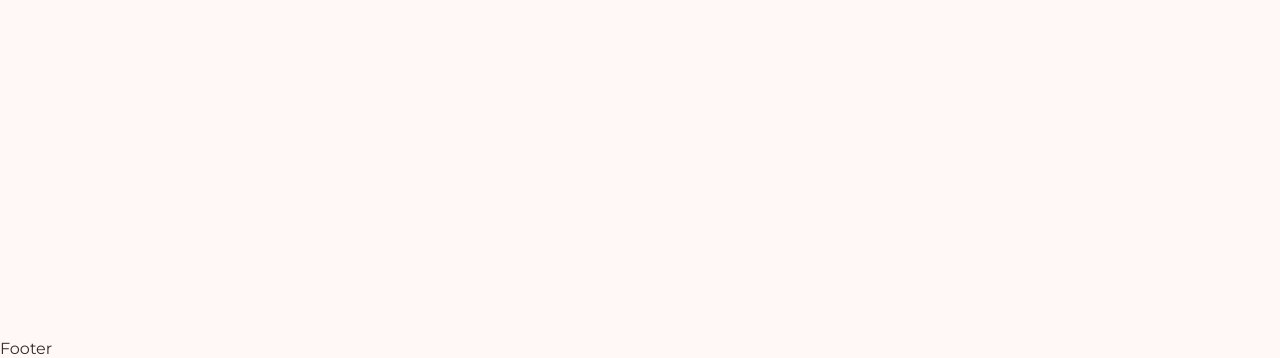
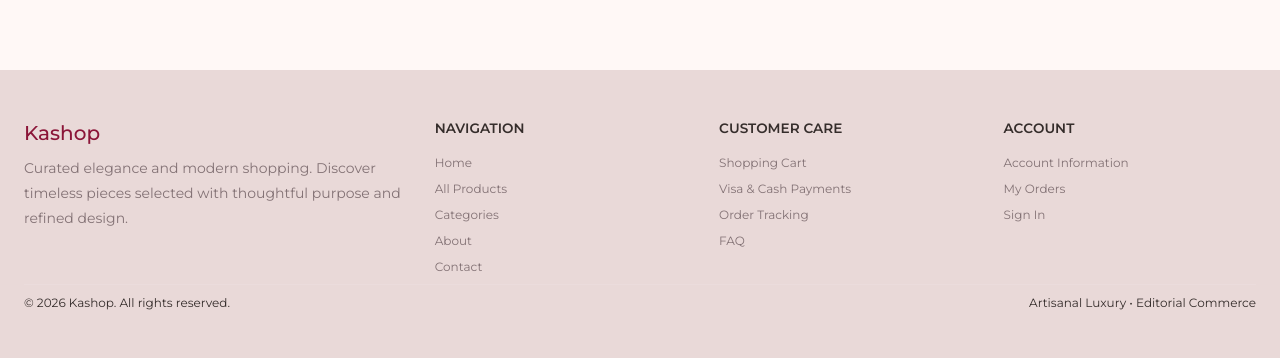
Before and after one commit to SojoodAsfour/kshop, a React (Vite) app: page / in a window 1280 px wide. Shown: the part 439-797 px from the top of the page. Built offline with nearby package versions, Linux system fonts and the light colour scheme; no server answers.

Commit message:
Update footer design

```diff
--- a/src/components/Footer.jsx
+++ b/src/components/Footer.jsx
@@ -1,7 +1,108 @@
 import React from 'react'
+import { Box, Container, Typography } from '@mui/material';
+import { Link } from 'react-router-dom';
+
+
+const footerSections = [
+  {
+    title: 'NAVIGATION',
+    links: [
+      { name: 'Home', path: '/' },
+      { name: 'All Products', path: '/shop' },
+      { name: 'Categories', path: '/categories' },
+      { name: 'About' },
+      { name: 'Contact' }
+    ]
+  },
+  {
+    title: 'CUSTOMER CARE',
+    links: [
+      { name: 'Shopping Cart', path: '/cart' },
+      { name: 'Visa & Cash Payments' },
+      { name: 'Order Tracking' },
+      { name: 'FAQ' }
+    ]
+  },
+  {
+    title: 'ACCOUNT',
+    links: [
+      { name: 'Account Information' },
+      { name: 'My Orders' },
+      { name: 'Sign In', path: '/login' }
+    ]
+  }
+];
 
 export default function Footer() {
   return (
-    <div>Footer</div>
+    <Box component="footer" sx={{ bgcolor: 'background.footer', py: { xs: 4, md: 6 } }}>
+      <Container maxWidth="lg">
+
+        <Box sx={{
+          display: 'grid', gridTemplateColumns: {
+            xs: '1fr',
+            sm: 'repeat(2, 1fr)',
+            md: '1.5fr repeat(3, 1fr)'
+          }, gap: 4
+        }}>
+
+          <Box>
+            <Typography sx={{ color: 'primary.main', fontSize: '1.25rem', fontWeight: 500, mb: 1 }}>
+              Kashop
+            </Typography>
+
+            <Typography variant="body2" sx={{ color: 'text.secondary', lineHeight: 1.8 }}>
+              Curated elegance and modern shopping.
+              Discover timeless pieces selected with thoughtful purpose and refined design.
+            </Typography>
+          </Box>
+
+
+          {footerSections.map((section) => (
+            <Box key={section.title}>
+              <Typography sx={{ fontWeight: 600, fontSize: '0.85rem', mb: 2 }}>
+                {section.title}
+              </Typography>
+
+              {section.links.map((link) => (
+                link.path ? (
+                  <Typography key={link.name} component={Link} to={link.path} sx={{
+                    display: 'block',
+                    fontSize: '0.75rem',
+                    color: 'text.secondary',
+                    textDecoration: 'none',
+                    mb: 1,
+                    '&:hover': {
+                      color: 'primary.main'
+                    }
+                  }}>
+                    {link.name}
+                  </Typography>
+                ) : (
+                  <Typography key={link.name} sx={{ fontSize: '0.75rem', color: 'text.secondary', mb: 1 }}>
+                    {link.name}
+                  </Typography>
+                )
+              ))}
+
+            </Box>
+          ))}
+
+        </Box>
+
+
+        <Box sx={{display: 'flex',justifyContent: 'space-between',flexDirection: { xs: 'column', sm: 'row' },
+          gap: 2,pt: 1, borderTop: 1,borderColor: 'divider'}}>
+          <Typography variant="caption" color="text.secondary">
+            © {new Date().getFullYear()} Kashop. All rights reserved.
+          </Typography>
+
+          <Typography variant="caption" color="text.secondary">
+            Artisanal Luxury • Editorial Commerce
+          </Typography>
+        </Box>
+
+      </Container>
+    </Box>
   )
 }
```
